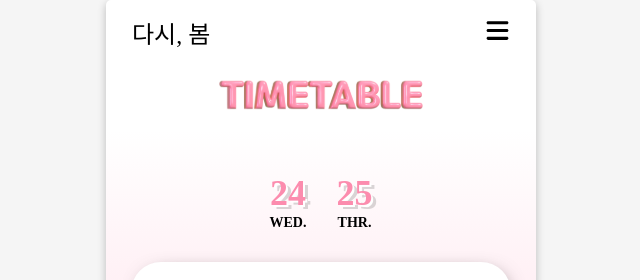
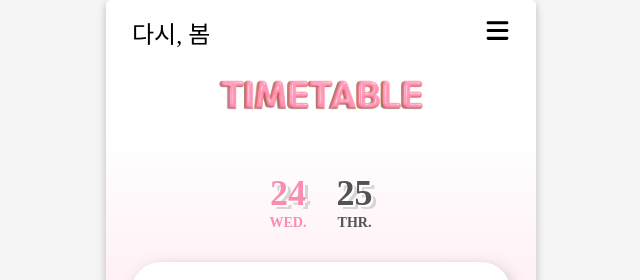
Before and after one commit to LikeLion-at-DGU/2023_spring_festival_front, a Next.js app: page /timetable in a window 1280 px wide. Shown: the top 280 px of the page, without its empty margins (319-959 px from the left). Built offline with nearby package versions, Linux system fonts and the light colour scheme; a web font is replaced by a local one.

Commit message:
Design: Setting date toggle box func

```diff
--- a/src/pages/timetable/index.jsx
+++ b/src/pages/timetable/index.jsx
@@ -27,12 +27,13 @@ const DateBox = styled.section`
   align-items: center;
   gap: 5px;
   font-weight: 900;
+  color: ${(props) => (props.date ? `${primaryColor}` : `${secondaryColor}`)};
+  cursor: pointer;
 `;
 
 const DateNum = styled.span`
   font-size: 36px;
   text-shadow: 2px 2px 0px #ffffff, 5px 4px 0px rgba(0, 0, 0, 0.15);
-  color: ${primaryColor};
   font-family: "yg-jalnan";
 `;
 
@@ -70,10 +71,24 @@ const ToggleBox = styled.section`
 
 export default function TimeTable() {
   // State 관리----------------------------------------
+  const [firstDate, setFirstDate] = useState(true);
+  const [secondDate, setSecondDate] = useState(false);
   const [performance, setPerformance] = useState(false);
   const [specialGuest, setSpecialGuest] = useState(true);
 
   // Function 관리-------------------------------------
+  const handleFirstDate = () => {
+    if (!firstDate) {
+      setFirstDate(true);
+      setSecondDate(false);
+    }
+  };
+  const handleSecondDate = () => {
+    if (!secondDate) {
+      setFirstDate(false);
+      setSecondDate(true);
+    }
+  };
   const handleShrink = () => {
     setPerformance(!performance);
   };
@@ -86,26 +101,26 @@ export default function TimeTable() {
     <>
       <Container>
         <DateSection>
-          <DateBox>
+          <DateBox date={firstDate} onClick={handleFirstDate}>
             <DateNum>24</DateNum>
             <DateWeek>WED.</DateWeek>
           </DateBox>
-          <DateBox>
+          <DateBox date={secondDate} onClick={handleSecondDate}>
             <DateNum>25</DateNum>
             <DateWeek>THR.</DateWeek>
           </DateBox>
         </DateSection>
         <br /> <br />
-        <ToggleBox onClick={handleShrink} isOpen={performance}>
+        <ToggleBox isOpen={performance} onClick={handleShrink}>
           <ToggleHeader>
-            <IconBox>▶</IconBox>
+            <IconBox>{performance ? "▼" : "▶"} </IconBox>
             PERFORMANCE
           </ToggleHeader>
         </ToggleBox>
         <br />
-        <ToggleBox onClick={handleGrow} isOpen={specialGuest}>
+        <ToggleBox isOpen={specialGuest} onClick={handleGrow}>
           <ToggleHeader>
-            <IconBox>▼</IconBox>
+            <IconBox>{specialGuest ? "▼" : "▶"}</IconBox>
             SPECIAL GUEST
           </ToggleHeader>
         </ToggleBox>
```
